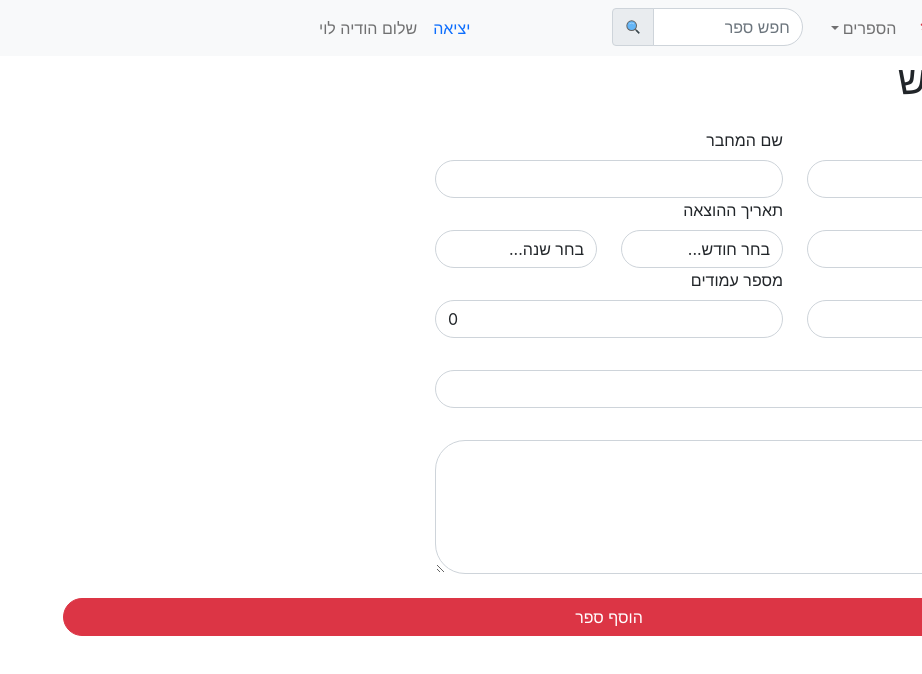
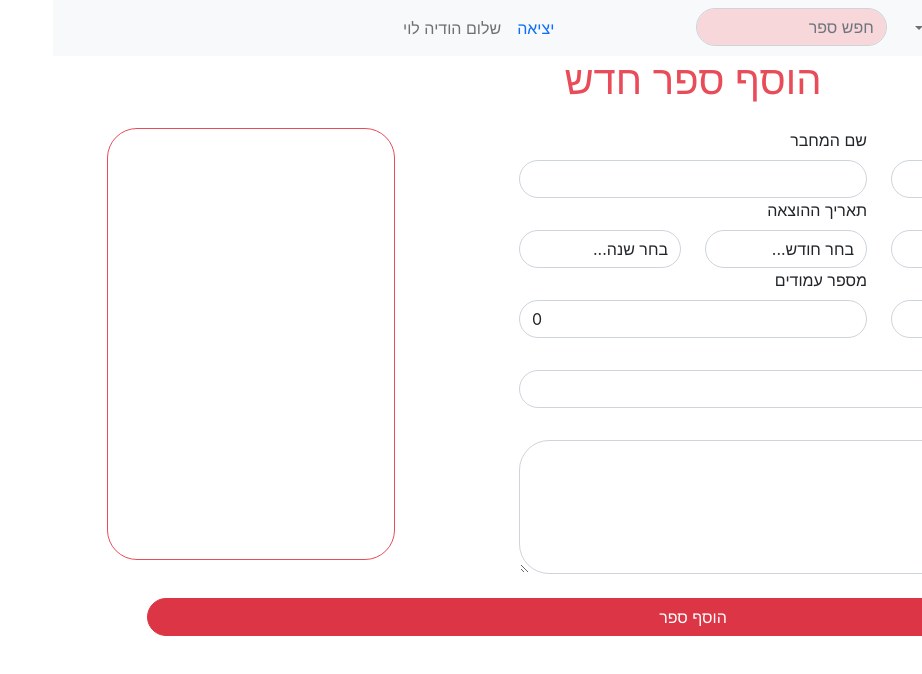
Before and after one commit to hodayale/my-library, a React (Create React App) app: page /#/addBook in a window 1280 px wide. Shown: the top 674 px of the page, without its empty margins (358-1280 px from the left). Built offline with nearby package versions, Linux system fonts and the light colour scheme.

Commit message:
changes in design

```diff
--- a/src/App.css
+++ b/src/App.css
@@ -61,3 +61,15 @@
 .name-of-book-design{
   color: #e94c59;
 }
+
+.image-border {
+  width: 18rem;
+  height: 27rem;
+  border: 1px solid #e94c59;
+  border-radius: 30px;
+  margin-right: 100px;
+}
+
+.image {
+  margin-right: 100px;
+}
--- a/src/components/MyLibraryNavbar.css
+++ b/src/components/MyLibraryNavbar.css
@@ -38,6 +38,7 @@
     margin-right: 20px;
     width: 100%;
     border-radius: 30px;
+    background-color: #f8d7da;
 }
 
 .brand-design {
--- a/src/components/MyLibraryNavbar.js
+++ b/src/components/MyLibraryNavbar.js
@@ -79,16 +79,16 @@ const MyLibraryNavbar = (props) => {
             <Navbar.Toggle aria-controls="basic-navbar-nav" />
             <Navbar.Collapse id="basic-navbar-nav">
                 <Nav>
-                <NavDropdown title="הספרים" id="basic-nav-dropdown">
-                    <NavDropdown.Item onClick={handleMyBooks}>הספרים שלי</NavDropdown.Item>
-                    <NavDropdown.Item onClick={handleAddBook}>הוסף ספר</NavDropdown.Item>
-                </NavDropdown>
+                    <NavDropdown title="הספרים" id="basic-nav-dropdown">
+                        <NavDropdown.Item onClick={handleMyBooks}>הספרים שלי</NavDropdown.Item>
+                        <NavDropdown.Item onClick={handleAddBook}>הוסף ספר</NavDropdown.Item>
+                    </NavDropdown>
                     <Form>
                         <InputGroup>
                             <Form.Control className="search-book-design" type="text" placeholder="חפש ספר" onChange={handleFilter}/>
-                            <InputGroup.Text>
+                            {/* <InputGroup.Text>
                                     <FcSearch />
-                            </InputGroup.Text>
+                            </InputGroup.Text> */}
                         </InputGroup>
                     </Form>
                 </Nav>
--- a/src/pages/AddBookPage.js
+++ b/src/pages/AddBookPage.js
@@ -87,7 +87,7 @@ const AddBookPage = (props) => {
 
     return(
         <Container>
-            <h1>הוסף ספר חדש</h1>
+            <h1 className="text-center name-of-book-design">הוסף ספר חדש</h1>
             <Form noValidate validated={validated}>
                 <Row className="mt-4">
                     <Col sm={8}>
@@ -161,7 +161,9 @@ const AddBookPage = (props) => {
                         <Form.Text className="text-danger">{validateMsg}</Form.Text>
                     </Col>
                     <Col sm={4}>
-                        <Image style={{ width: '18rem'}} src={bookCover} rounded/>
+                        <div className={bookCover === "" ? "image-border" : ""}>
+                            <Image className="image" style={{ width: '18rem'}} src={bookCover}/>
+                        </div>
                     </Col>
                 </Row>
                 <Form.Group className="justify-content-center">
```
Also changed, not shown: 1 other file (tests, documents, lock files or other folders).
